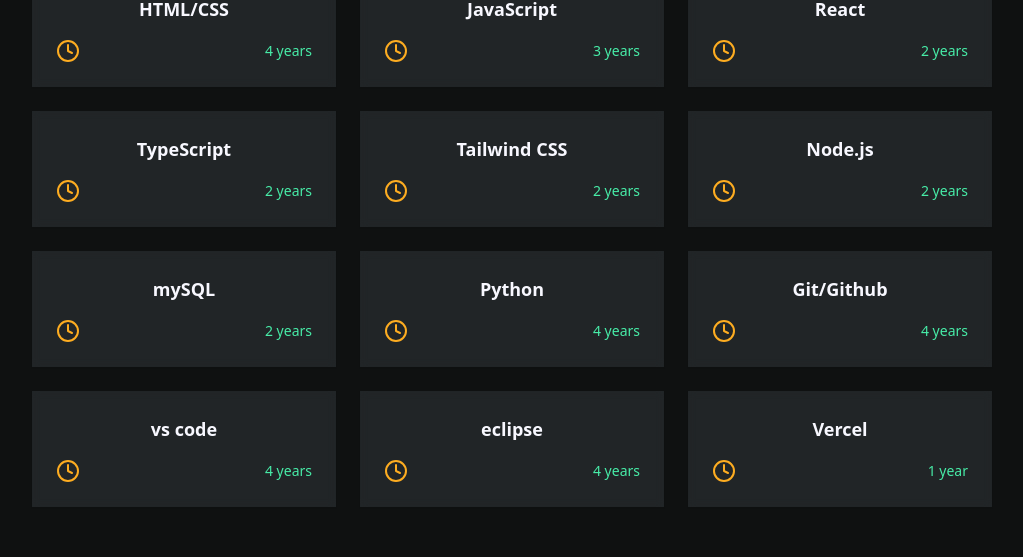
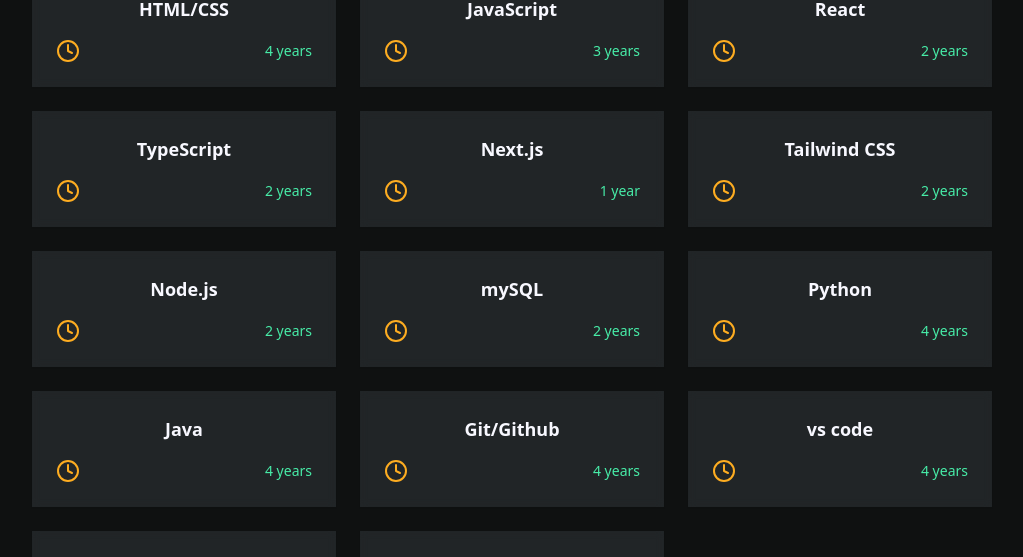
Before and after one commit to KevinYameogo/Kevin-Yameogo, a React (Vite) app: page / in a window 1280 px wide. Shown: the part 1711-2268 px from the top of the page, without its empty margins (128-1151 px from the left). Built offline with nearby package versions, Linux system fonts and the light colour scheme.

Commit message:
updated porfolio

```diff
--- a/src/components/SkillsSection.jsx
+++ b/src/components/SkillsSection.jsx
@@ -7,13 +7,16 @@
   { name: "JavaScript", level: 3, category: "frontend" },
   { name: "React", level: 2, category: "frontend" },
   { name: "TypeScript", level: 2, category: "frontend" },
+  { name: "Next.js", level: 1, category: "frontend" },
   { name: "Tailwind CSS", level: 2, category: "frontend" },
 
   { name: "Node.js", level: 2, category: "backend" },
   { name: "mySQL", level: 2, category: "backend" },
   { name: "Python", level: 4, category: "backend" },
+  { name: "Java", level: 4, category: "backend" },
 
   //tools
+
   { name: "Git/Github", level: 4, category: "tools" },
   { name: "vs code", level: 4, category: "tools" },
   { name: "eclipse", level: 4, category: "tools" },
```
Also changed, not shown: 1 other file (tests, documents, lock files or other folders).
